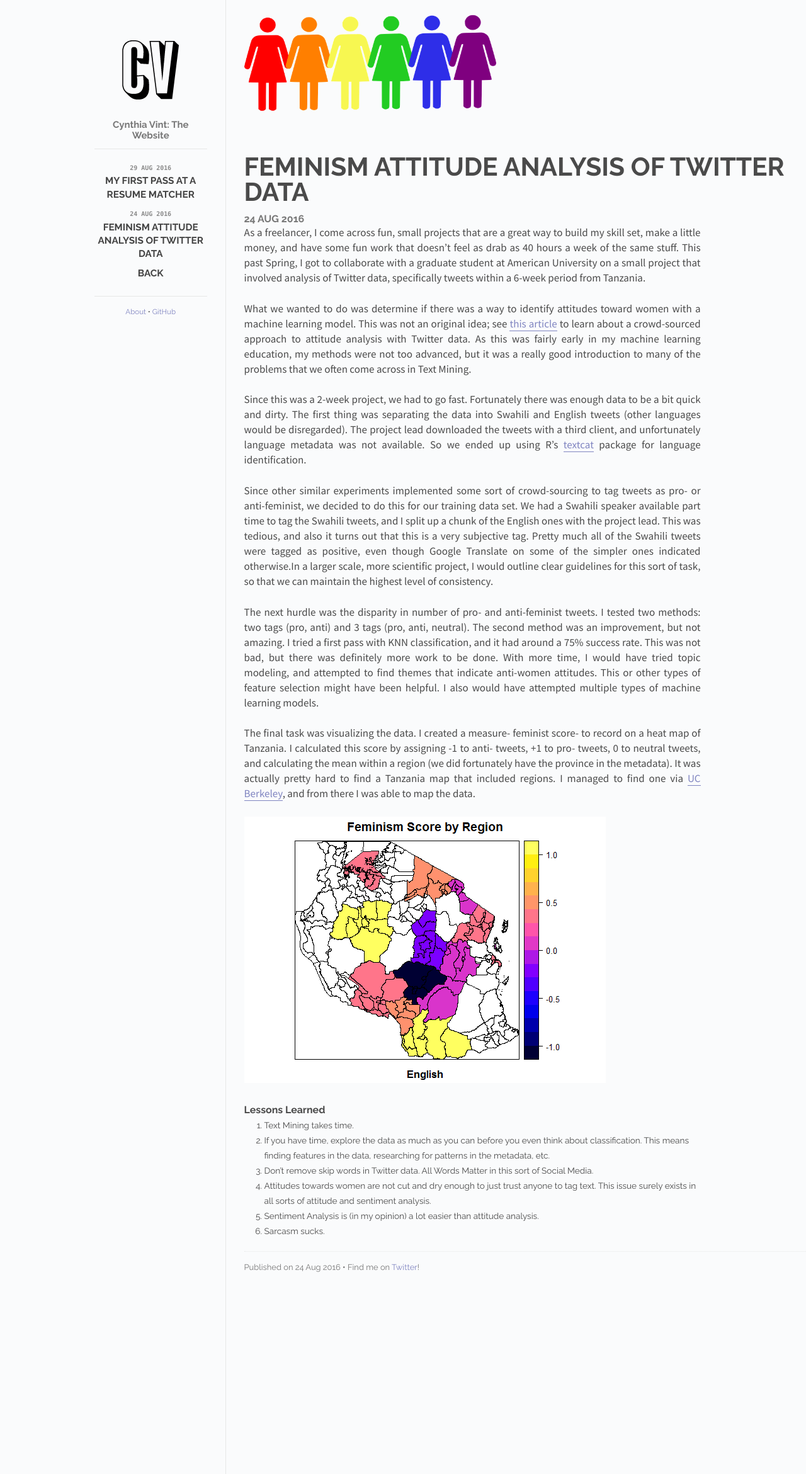
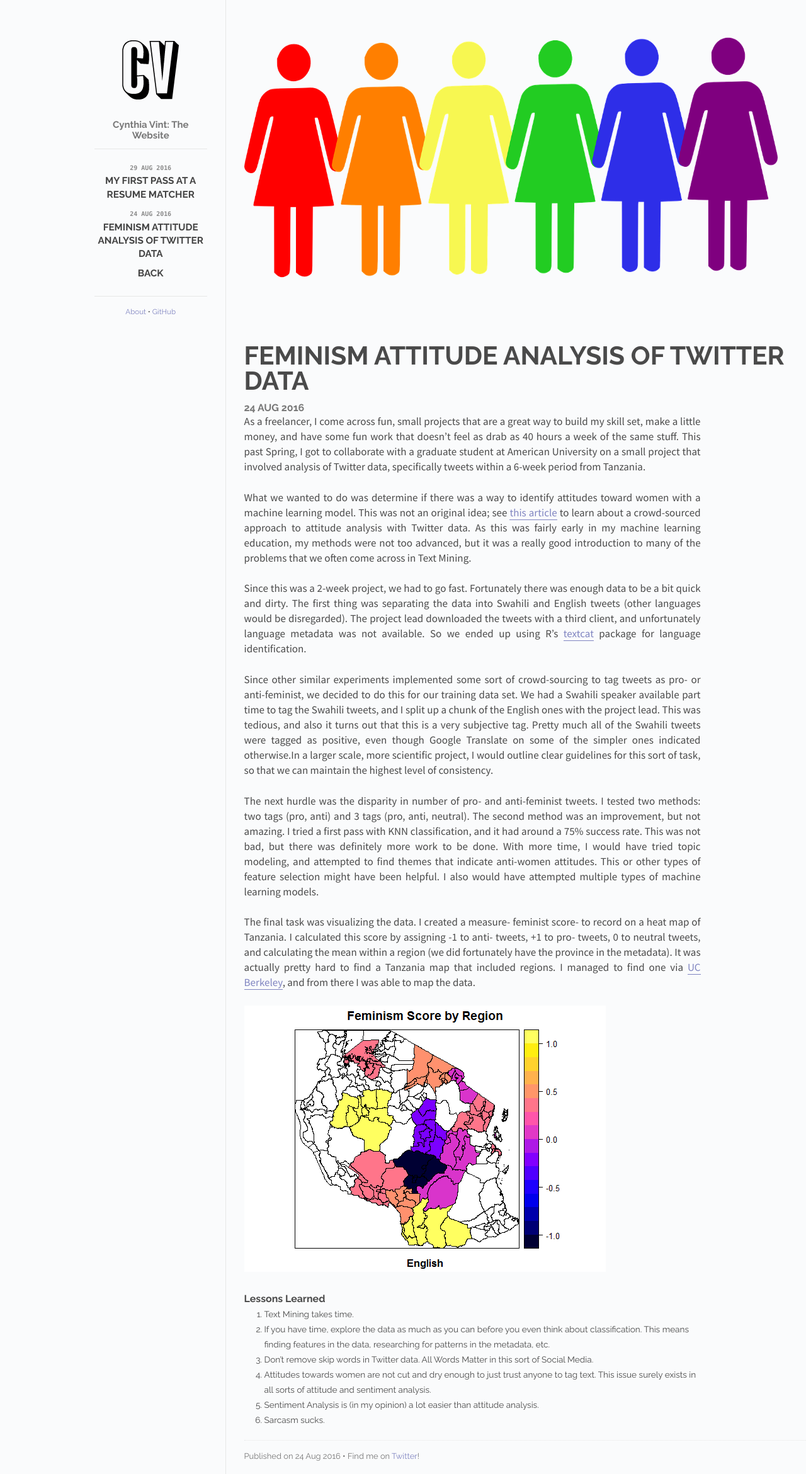
Before and after one commit to the-development/flex, a Jekyll site: the page built from _posts/2016-08-27-twitter-feminism.md, in a window 1280 px wide. Shown: the whole page at 63% size. Built offline with Jekyll 4.4.1, drawn with Linux system fonts in a browser that asks for light colours.

Commit message:
updated height of cover image

```diff
--- a/_includes/post.html
+++ b/_includes/post.html
@@ -4,7 +4,7 @@
   </div>
   <div id="post-info">
     <div id="cover-photo-container">
-      <img id="cover-photo" src="/images/{{ page.cover }}" height="200">
+      <img id="cover-photo" src="/images/{{ page.cover }}" height="500">
     </div>
     <div id="info-container">
       <h1 id="title">{{ page.title }}</h1>
```
